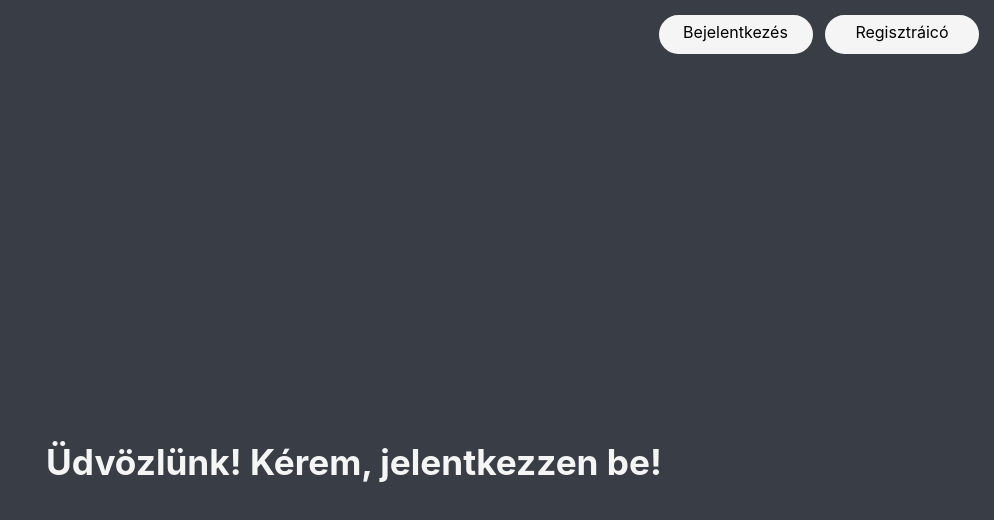
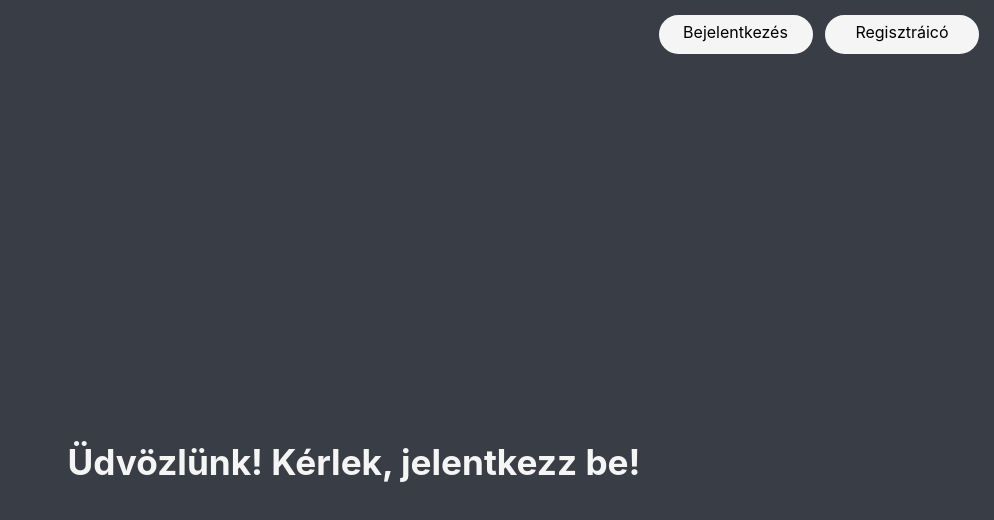
Before and after one commit to RickBally/nye-2025-webapp-project, a React (Create React App) app: page / in a window 1280 px wide. Shown: the top 520 px of the page, without its empty margins (286-1280 px from the left). Built offline with nearby package versions, Linux system fonts and the light colour scheme; the HTML template or start-up script is replaced by a standard one.

Commit message:
Fixed grammar

```diff
--- a/src/views/Home.tsx
+++ b/src/views/Home.tsx
@@ -26,7 +26,7 @@ export function Home() {
                     {user ? (
                         <div>Üdvözlünk újra, {user.userName}!</div>
                     ) : (
-                        <div>Üdvözlünk! Kérem, jelentkezzen be!</div>
+                        <div>Üdvözlünk! Kérlek, jelentkezz be!</div>
                     )}
                 </div>
             </div>
```
